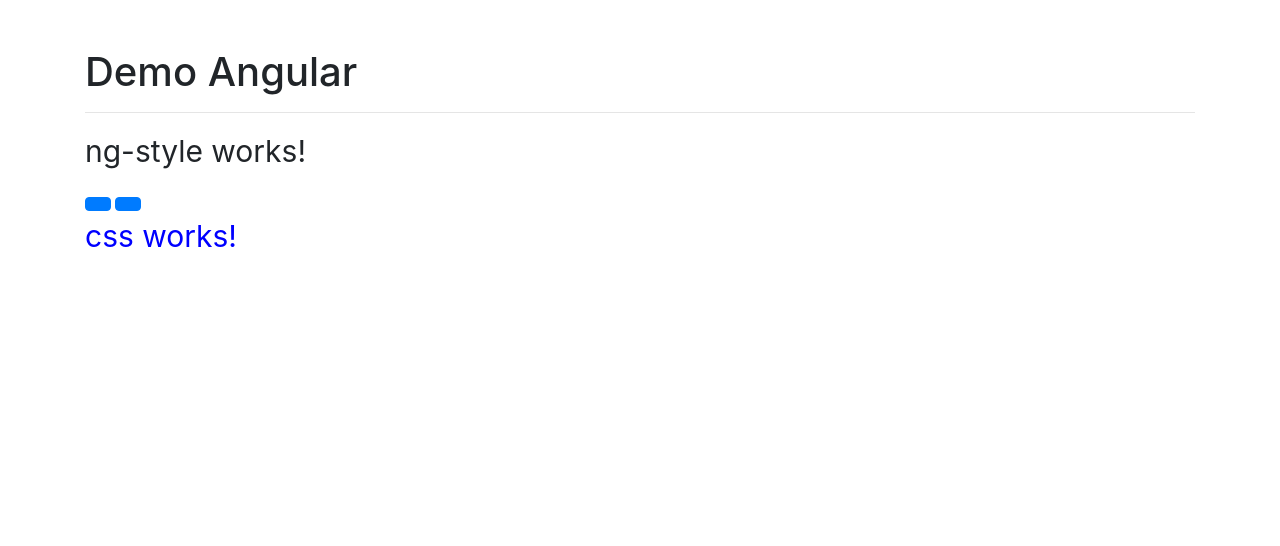
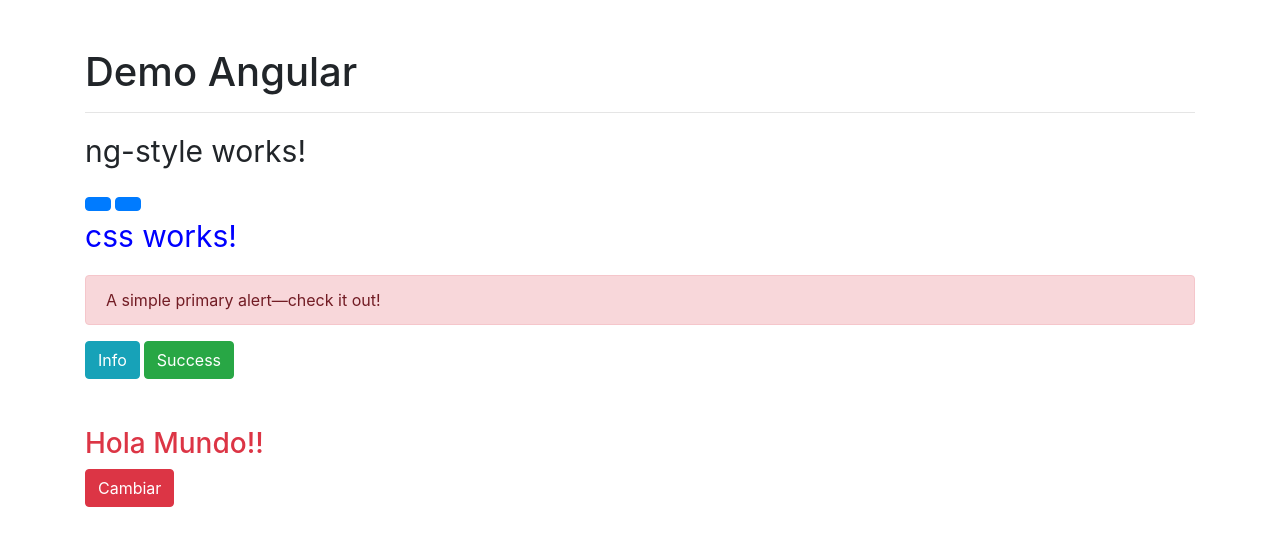
Before and after one commit to arandajm/miscelaneos, an Angular app: page / in a window 1280 px wide. Shown: the top 546 px of the page. Built offline with nearby package versions, Linux system fonts and the light colour scheme; some icons are missing.

Commit message:
Using ng-class directive in a component

```diff
--- a/src/app/app.component.html
+++ b/src/app/app.component.html
@@ -4,5 +4,6 @@
 
     <app-ng-style></app-ng-style>
     <app-css></app-css>
+    <app-ng-class></app-ng-class>
 
 </div>
--- a/src/app/app.module.ts
+++ b/src/app/app.module.ts
@@ -4,9 +4,10 @@
 import { AppComponent } from './app.component';
 import { NgStyleComponent } from './components/ng-style/ng-style.component';
 import { CssComponent } from './components/css/css.component';
+import { NgClassComponent } from './components/ng-class/ng-class.component';
 
 @NgModule({
-  declarations: [AppComponent, NgStyleComponent, CssComponent],
+  declarations: [AppComponent, NgStyleComponent, CssComponent, NgClassComponent],
   imports: [BrowserModule],
   providers: [],
   bootstrap: [AppComponent],
--- /dev/null
+++ b/src/app/components/ng-class/ng-class.component.html
@@ -0,0 +1,10 @@
+<div>
+    <div [ngClass]="alerta" class="alert alert-success" role="alert">
+        A simple primary alert—check it out!
+    </div>
+    <button type="button" class="btn btn-info" (click)="alerta = 'alert-info'">Info</button>
+    <button type="button" class="btn btn-success ml-1" (click)="alerta = 'alert-success'">Success</button>
+
+    <h3 class="mt-5" [ngClass]="{'text-danger': propiedades.danger, 'text-info': !propiedades.danger }">Hola Mundo!!</h3>
+    <button type="button" class="btn" [ngClass]="{'btn-danger': propiedades.danger, 'btn-info': !propiedades.danger}" (click)="propiedades.danger = !propiedades.danger">Cambiar</button>
+</div>
--- /dev/null
+++ b/src/app/components/ng-class/ng-class.component.ts
@@ -0,0 +1,15 @@
+import { Component, OnInit } from '@angular/core';
+
+@Component({
+  selector: 'app-ng-class',
+  templateUrl: './ng-class.component.html',
+})
+export class NgClassComponent implements OnInit {
+  alerta: string = 'alert-danger';
+  propiedades: any = {
+    danger: true,
+  };
+  constructor() {}
+
+  ngOnInit(): void {}
+}
```
